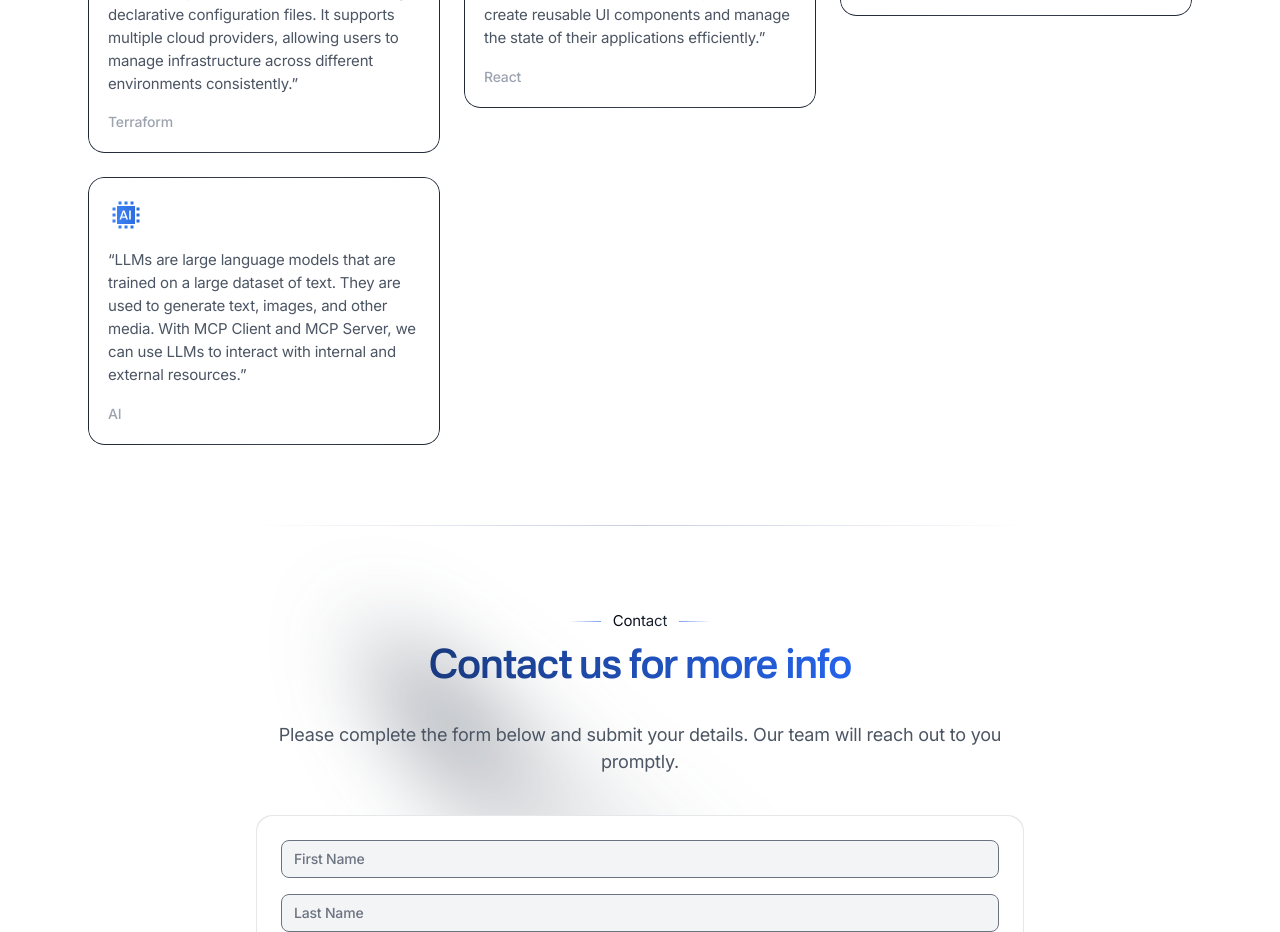
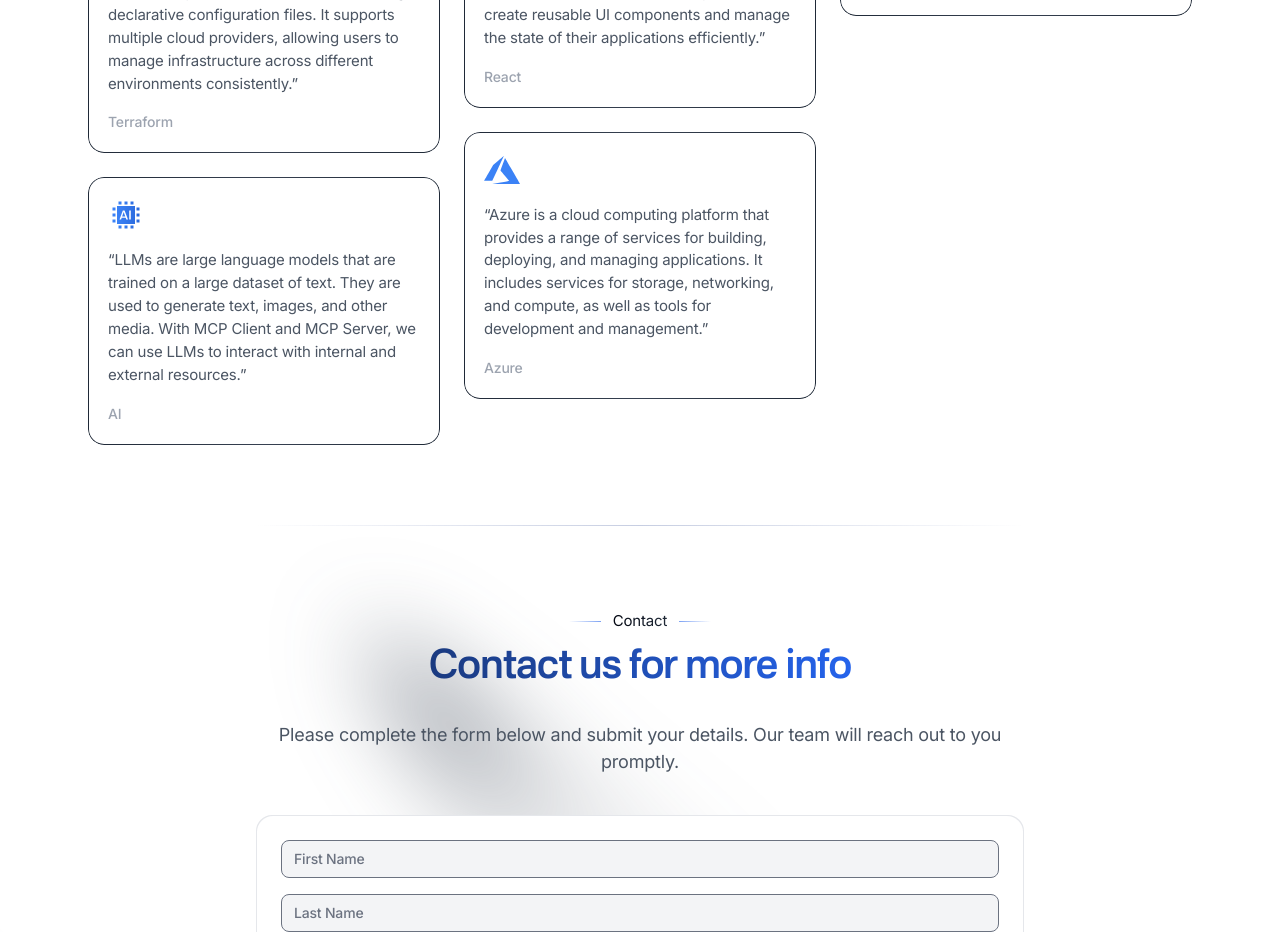
Before and after one commit to Ridvan-bot/pohlmanprotean.se, a Next.js app: page / in a window 1280 px wide. Shown: the part 3960-4892 px from the top of the page. Built offline with nearby package versions, Linux system fonts and the light colour scheme.

Commit message:
feat: add Azure testimonial with accompanying SVG image to the testimonials section

```diff
--- a/components/technologies.tsx
+++ b/components/technologies.tsx
@@ -16,6 +16,7 @@
 import react from "@/public/images/react.svg";
 import nextjs from "@/public/images/nextjs.svg";
 import ai from "@/public/images/ai.svg";
+import azure from "@/public/images/azure.svg";
 
 interface Testimonial {
   clientImg: StaticImageData;
@@ -127,6 +128,14 @@
     content:
       "LLMs are large language models that are trained on a large dataset of text. They are used to generate text, images, and other media. With MCP Client and MCP Server, we can use LLMs to interact with internal and external resources.",
     categories: [1, 2],
+  },
+  {
+    clientImg: azure,
+    name: "Azure",
+    company: "",
+    content:
+      "Azure is a cloud computing platform that provides a range of services for building, deploying, and managing applications. It includes services for storage, networking, and compute, as well as tools for development and management.",
+    categories: [1, 3, 4],
   },
 ];
 
```
Also changed, not shown: public/images/azure.svg (added).
